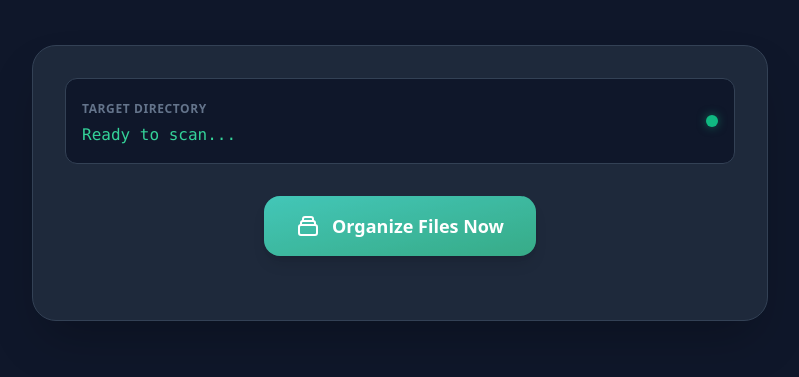
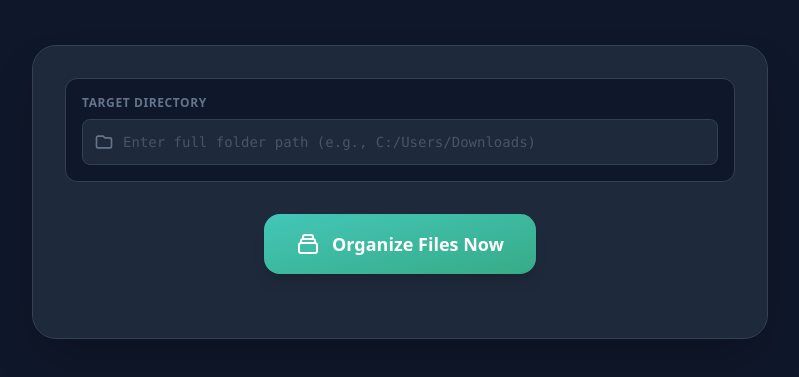
Before and after one commit to dineshingale/File-organizer, a website built with Vite: page dashboard/index.html in a window 1280 px wide. Shown: the part 143-520 px from the top of the page, without its empty margins (240-1039 px from the left). Built offline with nearby package versions, Linux system fonts and the light colour scheme.

Commit message:
feat: allow dynamic source directory selection from dashboard (fixes #5)

```diff
--- a/dashboard/index.html
+++ b/dashboard/index.html
@@ -24,14 +24,21 @@
     <!-- Main Card -->
     <div class="bg-slate-800 rounded-3xl p-8 shadow-2xl border border-slate-700">
 
-      <!-- Target Directory Display -->
-      <div class="mb-8 p-4 bg-slate-900 rounded-xl border border-slate-700 flex items-center justify-between">
-        <div>
-          <span class="text-slate-500 text-xs uppercase tracking-wider font-semibold">Target Directory</span>
-          <p id="source-path" class="text-emerald-400 font-mono mt-1 break-all">Loading...</p>
+      <!-- Target Directory Input -->
+      <div class="mb-8 p-4 bg-slate-900 rounded-xl border border-slate-700">
+        <label class="text-slate-500 text-xs uppercase tracking-wider font-semibold block mb-2">Target Directory</label>
+        <div class="relative group">
+          <div class="absolute inset-y-0 left-0 pl-3 flex items-center pointer-events-none">
+            <svg class="h-5 w-5 text-slate-500 group-focus-within:text-emerald-400 transition-colors" fill="none"
+              viewBox="0 0 24 24" stroke="currentColor">
+              <path stroke-linecap="round" stroke-linejoin="round" stroke-width="2"
+                d="M3 7v10a2 2 0 002 2h14a2 2 0 002-2V9a2 2 0 00-2-2h-6l-2-2H5a2 2 0 00-2 2z" />
+            </svg>
+          </div>
+          <input type="text" id="source-path-input"
+            class="w-full bg-slate-800 border border-slate-700 text-slate-100 text-sm rounded-lg focus:ring-2 focus:ring-emerald-500 focus:border-emerald-500 block pl-10 p-3 transition-all placeholder-slate-600 font-mono"
+            placeholder="Enter full folder path (e.g., C:/Users/Downloads)" autocomplete="off">
         </div>
-        <!-- Status Dot -->
-        <div class="h-3 w-3 bg-emerald-500 rounded-full shadow-[0_0_10px_rgba(16,185,129,0.5)]"></div>
       </div>
 
       <!-- Action Area -->
--- a/dashboard/src/main.js
+++ b/dashboard/src/main.js
@@ -3,7 +3,7 @@ import './style.css'
 const organizeBtn = document.getElementById('organize-btn');
 const btnContent = document.getElementById('btn-content');
 const btnLoader = document.getElementById('btn-loader');
-const sourcePathEl = document.getElementById('source-path');
+const sourcePathInput = document.getElementById('source-path-input');
 const resultsArea = document.getElementById('results-area');
 const logList = document.getElementById('log-list');
 const moveCountEl = document.getElementById('move-count');
@@ -11,18 +11,23 @@ const emptyState = document.getElementById('empty-state');
 
 const API_URL = 'http://localhost:8001/api/organize';
 
-// Initial fetch to check path (simulating by valid API call,
-// though we usually would have a GET endpoint for config.
-// For now, we rely on the button action to reveal the path)
-sourcePathEl.textContent = "Ready to scan...";
+organizeBtn.addEventListener('click', async () => {
+  const path = sourcePathInput.value.trim();
+  if (!path) {
+    alert("Please enter a directory path!");
+    return;
+  }
 
-organizeBtn.addEventListener('click', async () => {
   setLoading(true);
   resetUI();
 
   try {
     const response = await fetch(API_URL, {
-      method: 'POST'
+      method: 'POST',
+      headers: {
+        'Content-Type': 'application/json'
+      },
+      body: JSON.stringify({ source_path: path })
     });
 
     if (!response.ok) {
@@ -31,9 +36,6 @@ organizeBtn.addEventListener('click', async () => {
     }
 
     const data = await response.json();
-
-    // Update Source Path Display
-    sourcePathEl.textContent = data.source_dir;
 
     handleResults(data);
 
```
Also changed, not shown: 1 other file.
